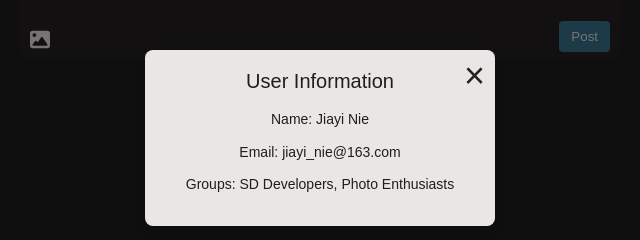
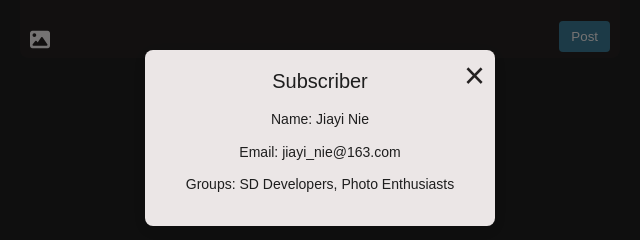
Before and after one commit to jiayimitt/fakebook, a plain HTML site: page index.html in a window 1280 px wide. Both pictures are taken after a click on the link 1220 px from the left and 54 px from the top of the page. Shown: the part 262-502 px from the top of the page, 320-960 px from the left. Drawn offline with Linux system fonts and the light colour scheme.

Commit message:
Update index.html

```diff
--- a/index.html
+++ b/index.html
@@ -35,7 +35,7 @@
                 <div id="userModal" class="modal">
                   <div class="modal-content">
                     <span class="close" id="closeModal" aria-label="Close Modal">&times;</span>
-                    <h2>User Information</h2>
+                    <h2>Subscriber</h2>
                     <div id="userInfo">
                       <!-- Dynamic user info will go here -->
                     </div>
```
